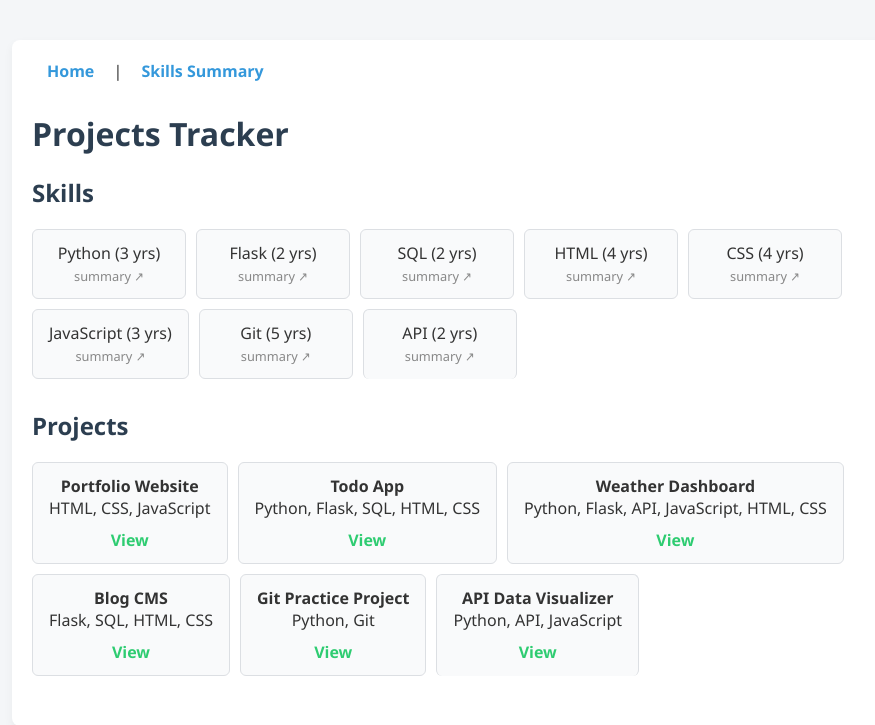
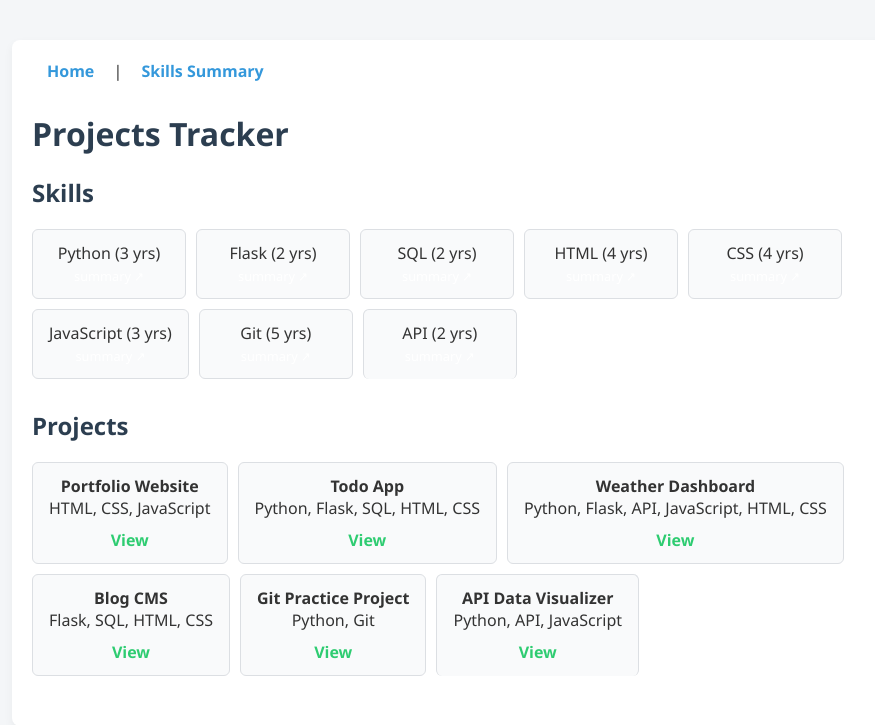
Before and after one commit to trrodenboughmcc/frontend-skills-tracker-python, a Flask app: page / in a window 1280 px wide. Shown: the top 725 px of the page, without its empty margins (128-1003 px from the left). Run offline with Flask 3, Linux system fonts and the light colour scheme.

Commit message:
Update styles.css to have white links

```diff
--- a/tracker_app/static/styles.css
+++ b/tracker_app/static/styles.css
@@ -111,13 +111,13 @@ button#clear-filter:hover {
 
 .skill-link {
   font-size: 0.8em;
-  color: #888;
+  color: white;
   text-decoration: none;
 }
 
 .skill-link:hover {
-  color: #3498db;
   text-decoration: underline;
+  color: #ecf0f1;
 }
 
 tr.highlighted {
```
